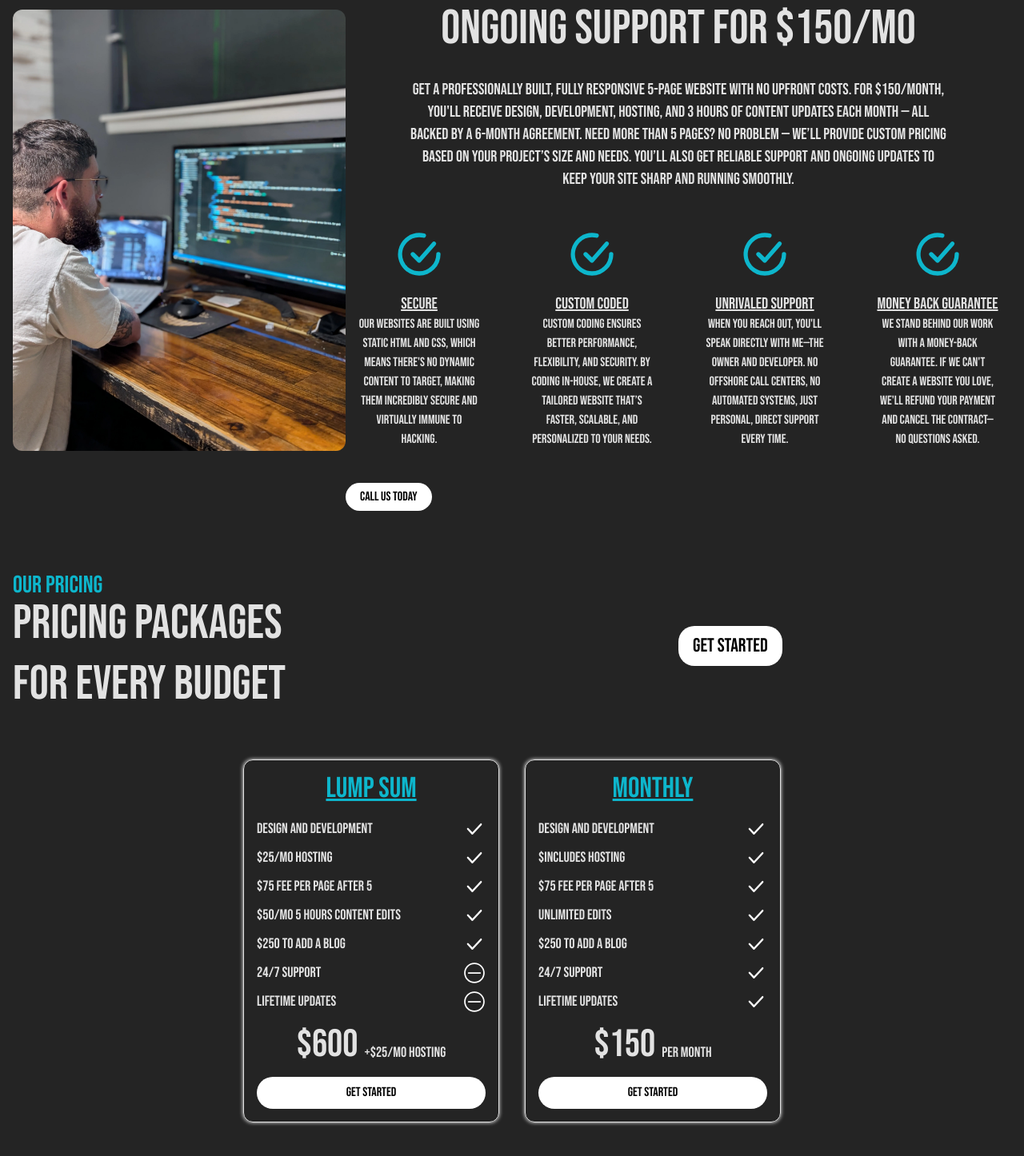
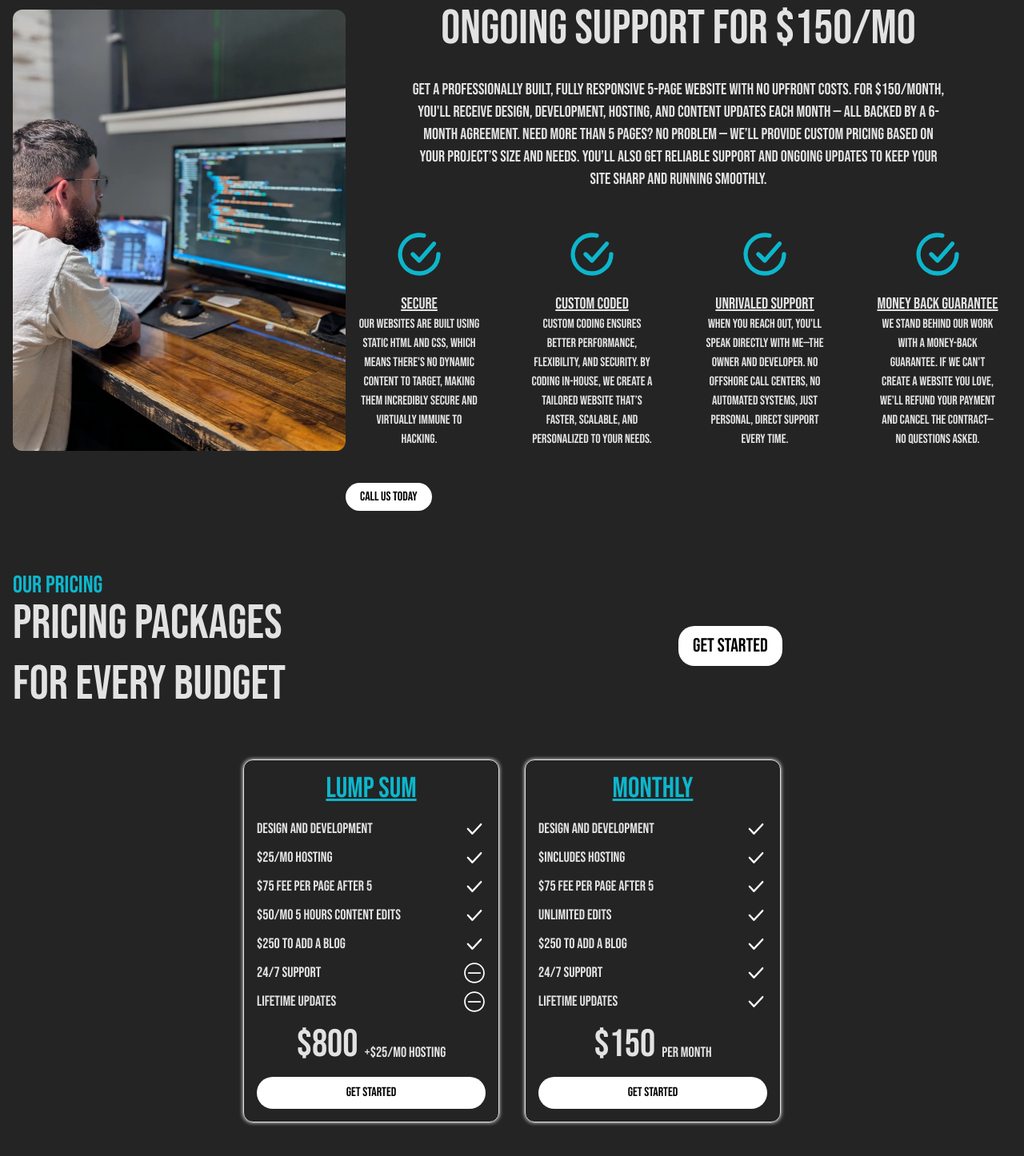
Before and after one commit to laughingelf/gwd, a React (Vite) app: page /home in a window 1280 px wide. Shown: the part 1882-3328 px from the top of the page at 80% size. Built offline with nearby package versions, Linux system fonts and the light colour scheme.

Commit message:
updated content

```diff
--- a/src/pages/LandingPage.jsx
+++ b/src/pages/LandingPage.jsx
@@ -83,7 +83,7 @@ const LandingPage = () => {
                             $0 DOWN – CUSTOM WEBSITE & ONGOING SUPPORT FOR $150/mo
                         </h1>
                         <p className="text-lg sm:text-xl ml-4 mr-4 pl-4 pr-4 sm:pl-16 sm:pr-16">
-                            Get a professionally built, fully responsive 5-page website with no upfront costs. For $150/month, you'll receive design, development, hosting, and 3 hours of content updates each month — all backed by a 6-month agreement. Need more than 5 pages? No problem — we’ll provide custom pricing based on your project’s size and needs. You’ll also get reliable support and ongoing updates to keep your site sharp and running smoothly.
+                            Get a professionally built, fully responsive 5-page website with no upfront costs. For $150/month, you'll receive design, development, hosting, and content updates each month — all backed by a 6-month agreement. Need more than 5 pages? No problem — we’ll provide custom pricing based on your project’s size and needs. You’ll also get reliable support and ongoing updates to keep your site sharp and running smoothly.
                         </p>
                     </div>
 
@@ -185,7 +185,7 @@ const LandingPage = () => {
                     </div>
                     <div className="mt-4">
                         <div className="mb-4 flex justify-center items-end">
-                            <h1 className="mr-2 text-4xl sm:text-5xl">$600</h1>
+                            <h1 className="mr-2 text-4xl sm:text-5xl">$800</h1>
                             <h3 className="text-sm sm:text-lg">+$25/mo Hosting</h3>
                         </div>
                         <Link onClick={() => window.scrollTo(0, 0)} id="get-started-button-glow" to='/contact' className="block text-center mt-4">Get Started</Link>
```
